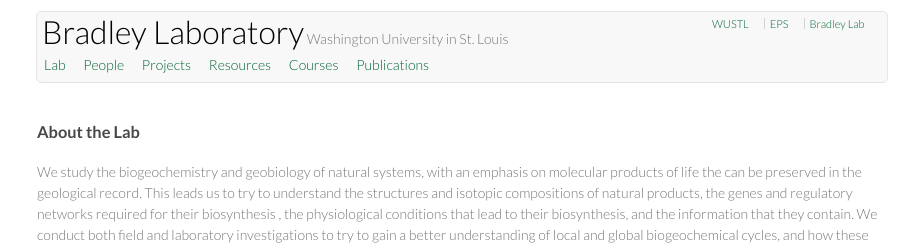
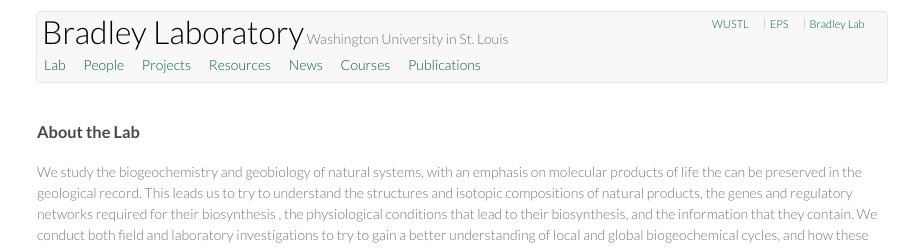
Before and after one commit to bradleylab/bradleylab.github.io, a Jekyll site: the page built from index.html, in a window 1280 px wide. Shown: the top 248 px of the page, without its empty margins (178-1100 px from the left). Built offline with Jekyll 4.4.1, drawn with Linux system fonts in a browser that asks for light colours; Markdown is read by kramdown in place of the engine named in the settings.

Commit message:
added "News" to menu

```diff
--- a/_layouts/default.html
+++ b/_layouts/default.html
@@ -49,6 +49,7 @@
         <li><a href ="http://eps.wustl.edu">People</a></li>
         <li><a href ="http://bradleylab.wustl.edu">Projects</a></li>
         <li><a href ="http://bradleylab.wustl.edu">Resources</a></li>
+                <li><a href ="http://bradleylab.wustl.edu">News</a></li>
         <li><a href ="http://bradleylab.wustl.edu">Courses</a></li>
         <li><a href ="http://bradleylab.wustl.edu">Publications</a></li>
         </ul>
```
